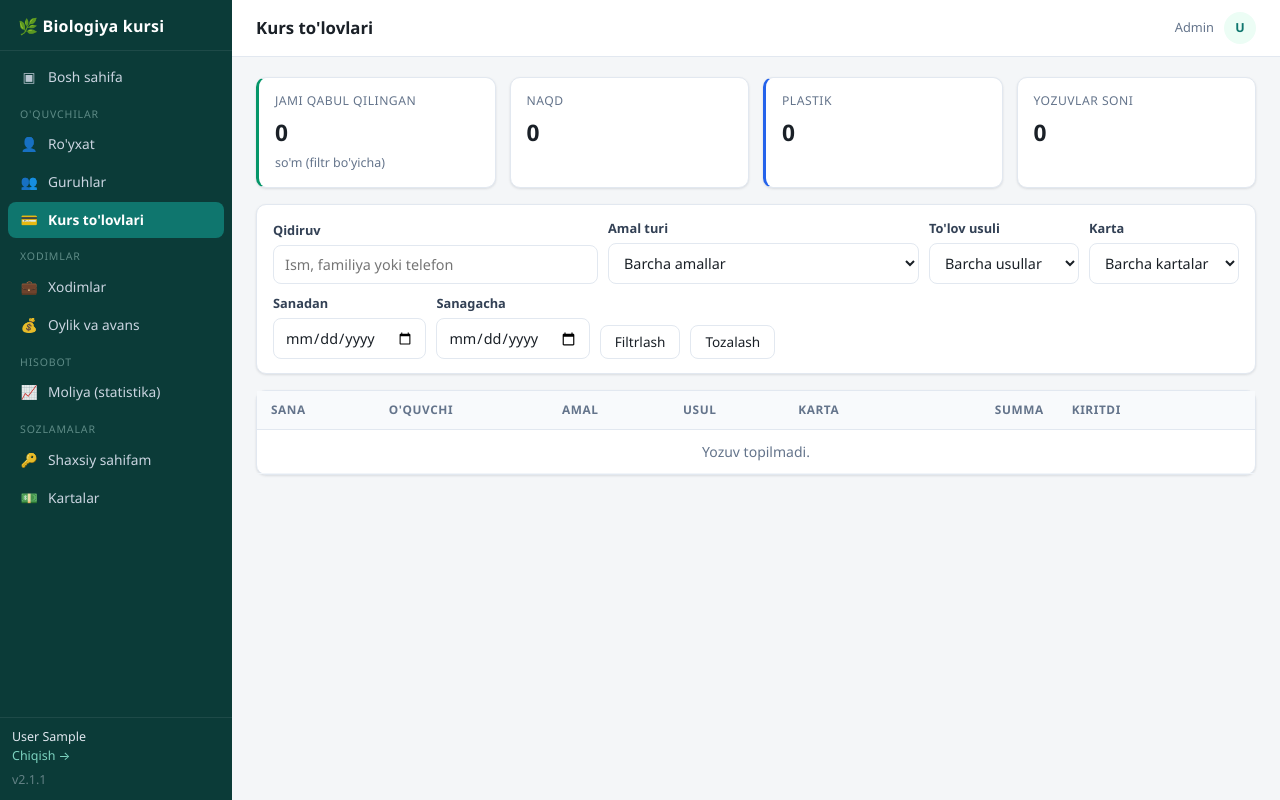
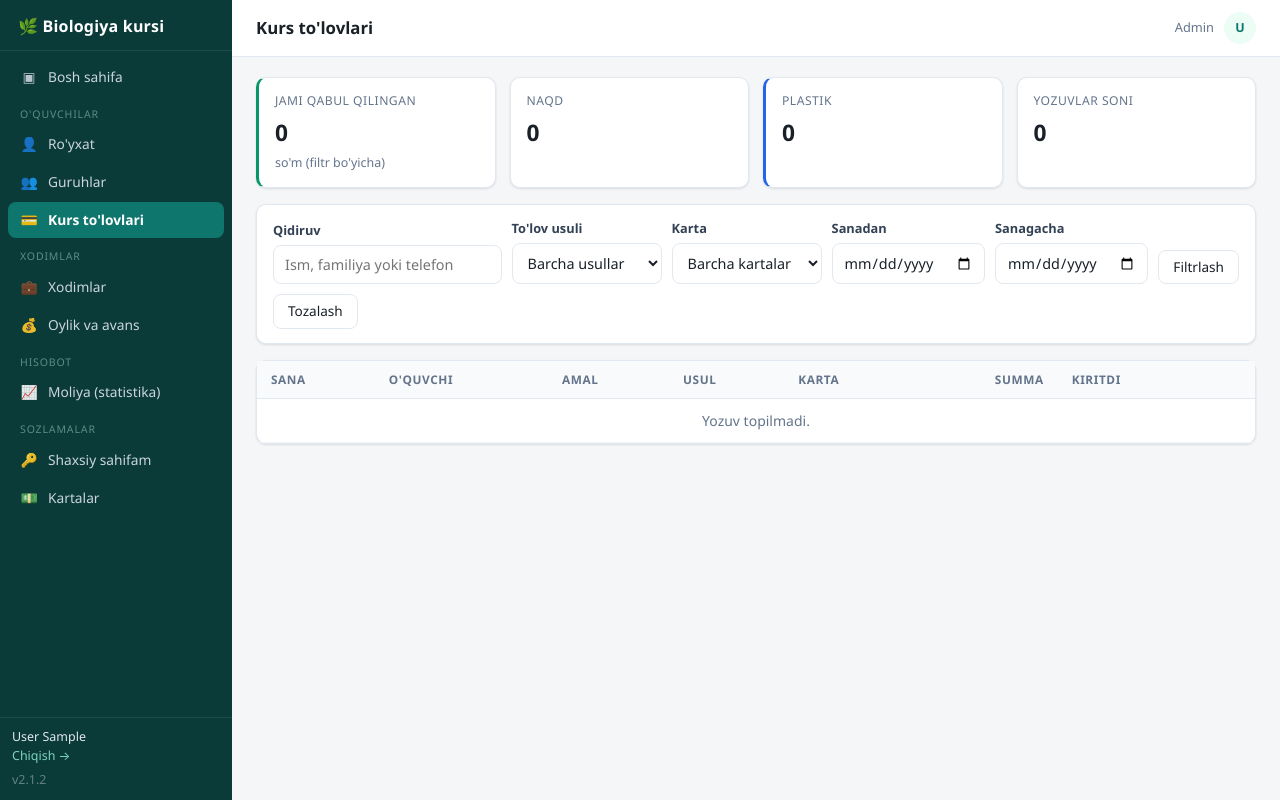
Before and after one commit to OSSWebDeveloper/biology_economics, a Django app: page /tolovlar/ in a window 1280 px wide. Run offline with Django 5.2, Linux system fonts and the light colour scheme; the visitor is signed in with stand-in values (Sample User, id 1); data that the repository does not hold is empty.

Commit message:
Kurs to'lovlari sahifasidan 'Amal turi' filtri olib tashlandi
versiya 2.1.2

```diff
--- a/dashboard/tests.py
+++ b/dashboard/tests.py
@@ -85,7 +85,7 @@ class SahifalarTest(TestCase):
             reverse("students:guruhlar"),
             reverse("students:guruh_yangi"),
             reverse("payments:tolovlar"),
-            reverse("payments:tolovlar") + "?usul=naqd&tur=tolov",
+            reverse("payments:tolovlar") + "?usul=naqd",
             reverse("payments:kartalar"),
             reverse("staff:xodimlar"),
             reverse("staff:xodim", args=[self.xodim.pk]),
--- a/payments/forms.py
+++ b/payments/forms.py
@@ -76,12 +76,10 @@ class KartaForm(forms.ModelForm):
 class TolovFiltrForm(forms.Form):
     """To'lovlar ro'yxati uchun filtr."""
 
-    HOLAT_TANLOV = [("", "Barcha amallar")] + [(k, n) for k, n in Tranzaksiya.Tur.choices]
     USUL_TANLOV = [("", "Barcha usullar")] + list(Usul.choices)
 
     q = forms.CharField(label="Qidiruv", required=False,
                         widget=forms.TextInput(attrs={"placeholder": "Ism, familiya yoki telefon"}))
-    tur = forms.ChoiceField(label="Amal turi", choices=HOLAT_TANLOV, required=False)
     usul = forms.ChoiceField(label="To'lov usuli", choices=USUL_TANLOV, required=False)
     karta = forms.ModelChoiceField(label="Karta", queryset=Karta.objects.all(),
                                    required=False, empty_label="Barcha kartalar")
--- a/payments/views.py
+++ b/payments/views.py
@@ -32,8 +32,6 @@ def tolovlar(request):
                 Q(oquvchi__ism__icontains=m["q"]) | Q(oquvchi__familiya__icontains=m["q"])
                 | Q(oquvchi__telefon__icontains=m["q"])
             )
-        if m.get("tur"):
-            qs = qs.filter(tur=m["tur"])
         if m.get("usul"):
             qs = qs.filter(usul=m["usul"])
         if m.get("karta"):
--- a/templates/payments/royxat.html
+++ b/templates/payments/royxat.html
@@ -29,10 +29,6 @@
   <div class="maydon keng">
     <label>Qidiruv</label>
     {{ filtr.q }}
-  </div>
-  <div class="maydon">
-    <label>Amal turi</label>
-    {{ filtr.tur }}
   </div>
   <div class="maydon">
     <label>To'lov usuli</label>
--- a/versiya.txt
+++ b/versiya.txt
@@ -1 +1 @@
-2.1.1
+2.1.2
```
